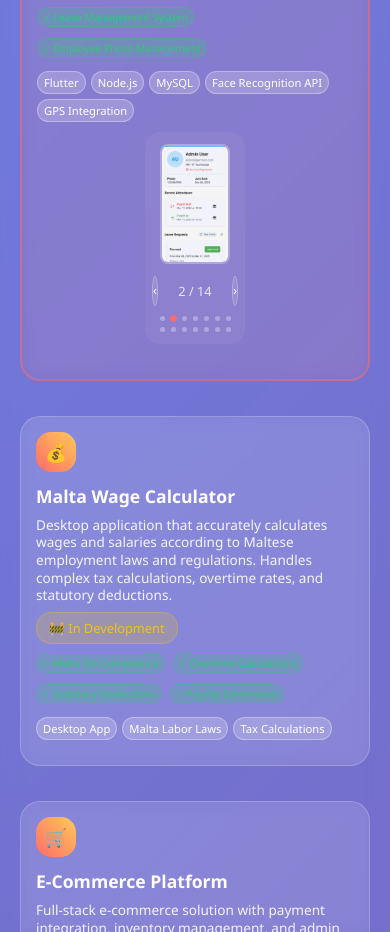
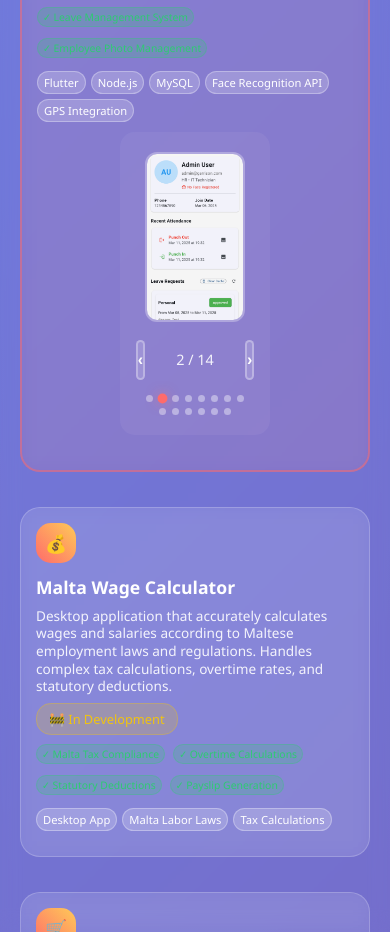
Before and after one commit to MalteseHKR/MalteseHKR.github.io, a plain HTML site: page index.html in a window 390 px wide. Shown: the part 1320-2252 px from the top of the page. Drawn offline with Linux system fonts and the light colour scheme.

Commit message:
Update styles.css
Made photos bigger and carousel buttons

```diff
--- a/styles.css
+++ b/styles.css
@@ -282,19 +282,19 @@ nav {
 
 .carousel-container {
     position: relative;
-    max-width: 120px;
+    max-width: 180px;
     margin: 0 auto;
     overflow: hidden;
     border-radius: 15px;
     background: rgba(255, 255, 255, 0.05);
-    padding: 20px;
+    padding: 25px;
     text-align: center;
 }
 
 .carousel-track {
     position: relative;
-    width: 80px;
-    height: 140px;
+    width: 120px;
+    height: 200px;
     margin: 0 auto;
 }
 
@@ -302,10 +302,10 @@ nav {
     position: absolute;
     top: 0;
     left: 0;
-    width: 80px;
-    height: 140px;
+    width: 120px;
+    height: 200px;
     object-fit: cover;
-    border-radius: 8px;
+    border-radius: 12px;
     border: 2px solid rgba(255, 255, 255, 0.3);
     transition: all 0.3s ease;
     cursor: pointer;
@@ -319,7 +319,7 @@ nav {
 }
 
 .project-image:hover {
-    transform: scale(1.05);
+    transform: scale(1.03);
     border-color: rgba(255, 107, 107, 0.6);
     box-shadow: 0 8px 16px rgba(0, 0, 0, 0.3);
     z-index: 5;
@@ -329,61 +329,75 @@ nav {
     display: flex;
     justify-content: center;
     align-items: center;
-    gap: 20px;
-    margin-top: 15px;
+    gap: 25px;
+    margin-top: 20px;
 }
 
 .carousel-btn {
-    background: rgba(255, 255, 255, 0.1);
-    border: 1px solid rgba(255, 255, 255, 0.3);
+    background: rgba(255, 255, 255, 0.15);
+    border: 2px solid rgba(255, 255, 255, 0.3);
     color: white;
-    width: 35px;
-    height: 35px;
-    border-radius: 50%;
+    width: 45px;
+    height: 45px;
+    border-radius: 12px;
     display: flex;
     align-items: center;
     justify-content: center;
     cursor: pointer;
     transition: all 0.3s ease;
-    font-size: 14px;
+    font-size: 18px;
+    font-weight: bold;
 }
 
 .carousel-btn:hover {
-    background: rgba(255, 255, 255, 0.2);
-    transform: scale(1.1);
+    background: rgba(255, 255, 255, 0.25);
+    border-color: rgba(255, 107, 107, 0.6);
+    transform: scale(1.05);
 }
 
 .carousel-btn:disabled {
-    opacity: 0.5;
+    opacity: 0.4;
     cursor: not-allowed;
+    transform: none;
+}
+
+.carousel-btn:disabled:hover {
+    background: rgba(255, 255, 255, 0.15);
+    border-color: rgba(255, 255, 255, 0.3);
+    transform: none;
 }
 
 .carousel-counter {
-    font-size: 0.9rem;
-    color: rgba(255, 255, 255, 0.8);
-    min-width: 60px;
+    font-size: 1rem;
+    color: rgba(255, 255, 255, 0.9);
+    min-width: 70px;
+    font-weight: 500;
 }
 
 .carousel-indicators {
     display: flex;
     justify-content: center;
-    gap: 6px;
-    margin-top: 15px;
+    gap: 8px;
+    margin-top: 18px;
     flex-wrap: wrap;
+    max-width: 200px;
+    margin-left: auto;
+    margin-right: auto;
 }
 
 .carousel-dot {
-    width: 6px;
-    height: 6px;
+    width: 8px;
+    height: 8px;
     border-radius: 50%;
-    background: rgba(255, 255, 255, 0.3);
+    background: rgba(255, 255, 255, 0.4);
     cursor: pointer;
     transition: all 0.3s ease;
 }
 
 .carousel-dot.active {
     background: #ff6b6b;
-    transform: scale(1.3);
+    transform: scale(1.4);
+    box-shadow: 0 0 8px rgba(255, 107, 107, 0.5);
 }
 
 .tech-stack {
@@ -556,43 +570,45 @@ nav {
     }
 
     .carousel-container {
-        padding: 12px;
-        max-width: 100px;
+        padding: 20px;
+        max-width: 150px;
     }
 
     .carousel-track {
-        width: 70px;
-        height: 120px;
+        width: 100px;
+        height: 170px;
     }
 
     .project-image {
-        width: 70px;
-        height: 120px;
+        width: 100px;
+        height: 170px;
     }
 
     .carousel-nav {
-        gap: 12px;
-        margin-top: 12px;
+        gap: 20px;
+        margin-top: 18px;
+    }
+
+    .carousel-btn {
+        width: 40px;
+        height: 40px;
+        font-size: 16px;
+        border-radius: 10px;
     }
 
     .carousel-counter {
-        font-size: 0.8rem;
-        min-width: 50px;
+        font-size: 0.9rem;
+        min-width: 60px;
     }
 
     .carousel-indicators {
-        margin-top: 10px;
+        margin-top: 15px;
+        gap: 6px;
     }
 
     .carousel-dot {
-        width: 5px;
-        height: 5px;
-    }
-
-    .carousel-btn {
-        width: 30px;
-        height: 30px;
-        font-size: 12px;
+        width: 7px;
+        height: 7px;
     }
 
     .contact-links {
```
